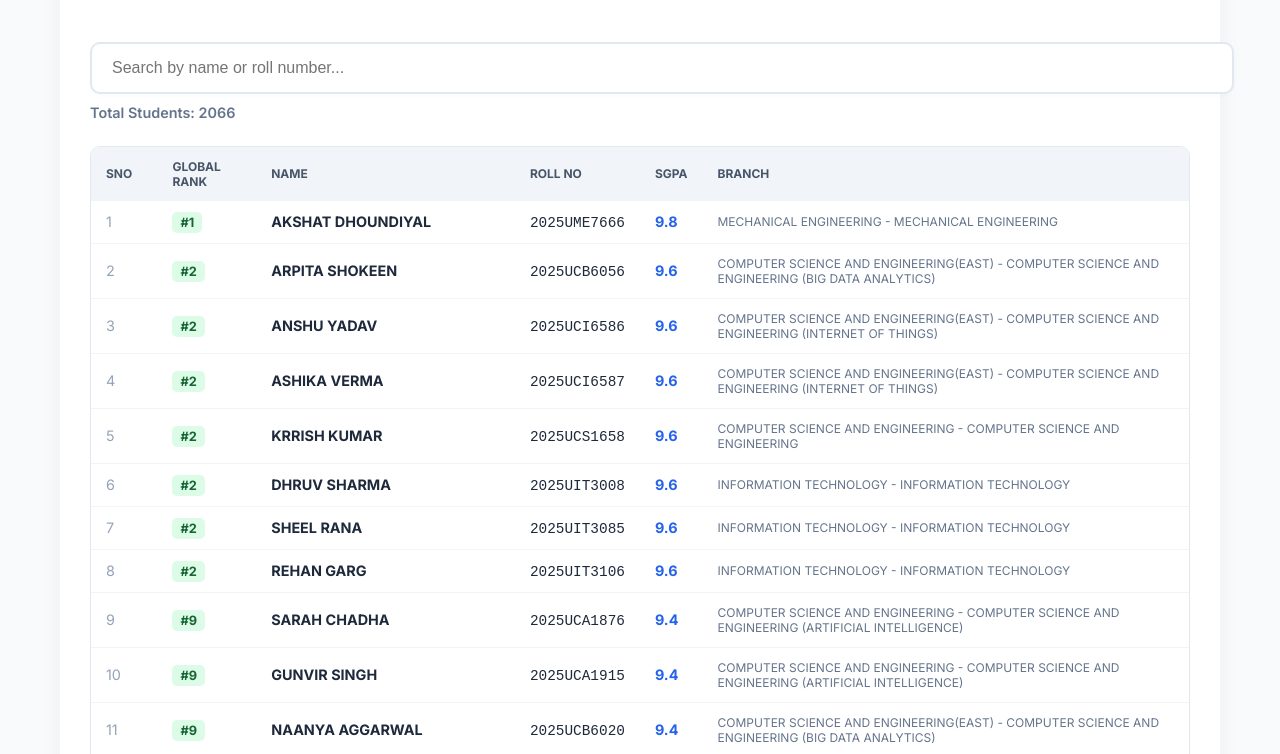
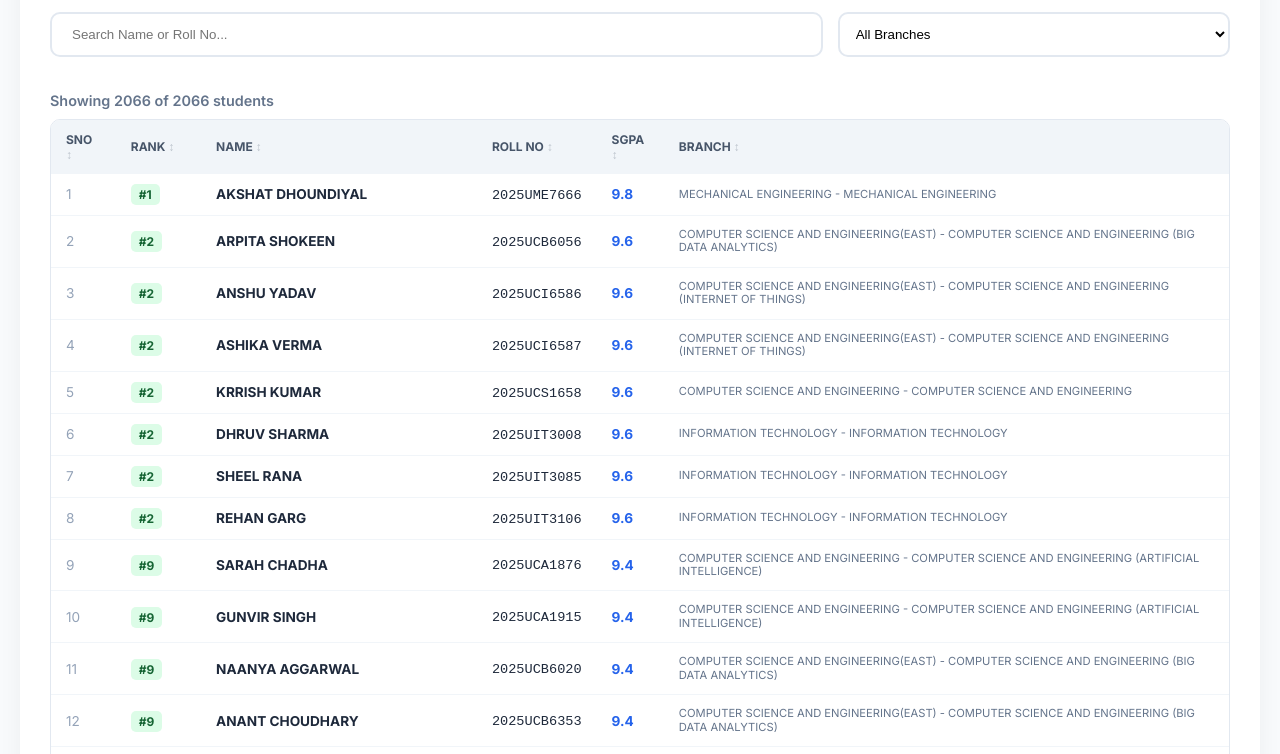
Before and after one commit to LIGHTUNCHARGED/Result, a plain HTML site: page index.html in a window 1280 px wide. Shown: the part 195-949 px from the top of the page. Drawn offline with Linux system fonts and the light colour scheme.

Commit message:
Revamp NSUT Result Portal layout and features
Updated layout and functionality for NSUT Result Portal, including enhanced search and filter options.

```diff
--- a/index.html
+++ b/index.html
@@ -22,17 +22,21 @@
         }
 
         .container {
-            max-width: 1100px;
-            margin: 40px auto;
+            max-width: 1200px;
+            margin: 20px auto;
             background: var(--card);
             padding: 30px;
             border-radius: 16px;
             box-shadow: 0 10px 25px rgba(0, 0, 0, 0.05);
         }
 
-        header { text-align: center; margin-bottom: 30px; }
+        header { text-align: center; margin-bottom: 20px; }
 
-        .search-container {
+        .controls-row {
+            display: flex;
+            gap: 15px;
+            margin-bottom: 20px;
+            flex-wrap: wrap;
             position: sticky;
             top: 0;
             background: var(--card);
@@ -41,23 +45,31 @@
         }
 
         .search-input {
-            width: 100%;
-            padding: 15px 20px;
-            font-size: 1rem;
+            flex: 2;
+            min-width: 250px;
+            padding: 12px 20px;
             border: 2px solid #e2e8f0;
             border-radius: 10px;
             outline: none;
-            transition: border-color 0.2s;
-            box-shadow: 0 2px 4px rgba(0,0,0,0.02);
         }
 
-        .search-input:focus { border-color: var(--primary); }
+        .branch-select {
+            flex: 1;
+            min-width: 200px;
+            padding: 12px;
+            border: 2px solid #e2e8f0;
+            border-radius: 10px;
+            background: white;
+            cursor: pointer;
+        }
 
-        .stats { margin: 10px 0; font-size: 0.9rem; color: #64748b; font-weight: 600; }
+        .search-input:focus, .branch-select:focus { border-color: var(--primary); }
+
+        .stats { font-size: 0.9rem; color: #64748b; font-weight: 600; margin-bottom: 10px; }
 
         .table-wrapper { overflow-x: auto; border: 1px solid #e2e8f0; border-radius: 10px; }
 
-        table { width: 100%; border-collapse: collapse; min-width: 700px; }
+        table { width: 100%; border-collapse: collapse; min-width: 800px; }
 
         th {
             background-color: #f1f5f9;
@@ -66,89 +78,137 @@
             text-transform: uppercase;
             color: #475569;
             text-align: left;
+            cursor: pointer;
+            user-select: none;
         }
 
-        td { padding: 12px 15px; border-bottom: 1px solid #f1f5f9; font-size: 0.9rem; }
+        th:hover { background-color: #e2e8f0; }
+        th::after { content: ' ↕'; opacity: 0.3; }
 
-        .sno-cell { color: #94a3b8; font-weight: 500; }
+        td { padding: 12px 15px; border-bottom: 1px solid #f1f5f9; font-size: 0.85rem; }
+
         .rank-pill {
             background: #dcfce7;
             color: #166534;
             padding: 3px 8px;
             border-radius: 5px;
-            font-size: 0.8rem;
+            font-size: 0.75rem;
             font-weight: 700;
         }
-        .sgpa-bold { color: var(--primary); font-weight: 700; }
 
+        .branch-tag {
+            font-size: 0.7rem;
+            color: #64748b;
+            display: block;
+            line-height: 1.2;
+        }
+
+        #loadingOverlay { text-align: center; padding: 50px; color: var(--primary); font-weight: bold; }
         #noResults { display: none; text-align: center; padding: 40px; color: #64748b; }
-
-        #loadingOverlay {
-            text-align: center;
-            padding: 50px;
-            font-weight: bold;
-            color: var(--primary);
-        }
     </style>
 </head>
 <body>
 
 <div class="container">
     <header>
-        <h1>NSUT Results 2025</h1>
-        <p>Full Batch List (2,066 Students)</p>
+        <h1>NSUT Result Portal 2025</h1>
+        <p>Full Batch Statistics & Search</p>
     </header>
 
-    <div class="search-container">
-        <input type="text" id="searchInput" class="search-input" placeholder="Search by name or roll number...">
-        <div id="stats" class="stats">Initializing...</div>
+    <div class="controls-row">
+        <input type="text" id="searchInput" class="search-input" placeholder="Search Name or Roll No...">
+        <select id="branchFilter" class="branch-select">
+            <option value="">All Branches</option>
+        </select>
     </div>
 
-    <div id="loadingOverlay">Loading Student Data...</div>
+    <div id="stats" class="stats">Loading Student Database...</div>
+    <div id="loadingOverlay">Processing 2,066 Records...</div>
 
     <div class="table-wrapper" id="tableWrapper" style="display:none;">
-        <table>
+        <table id="studentTable">
             <thead>
             <tr>
-                <th>SNo</th>
-                <th>Global Rank</th>
-                <th>Name</th>
-                <th>Roll No</th>
-                <th>SGPA</th>
-                <th>Branch</th>
+                <th onclick="sortTable('SNo')">SNo</th>
+                <th onclick="sortTable('Global Rank')">Rank</th>
+                <th onclick="sortTable('Name')">Name</th>
+                <th onclick="sortTable('Roll No')">Roll No</th>
+                <th onclick="sortTable('SGPA')">SGPA</th>
+                <th onclick="sortTable('Branch')">Branch</th>
             </tr>
             </thead>
             <tbody id="resultsBody"></tbody>
         </table>
     </div>
-    <div id="noResults">No matching students found.</div>
+    <div id="noResults">No students found matching your filters.</div>
 </div>
 
 <script>
     let studentData = [];
+    let currentSort = { column: 'SNo', asc: true };
 
     async function loadData() {
         try {
             const response = await fetch('NSUT_Batch_2025_Results.json');
             studentData = await response.json();
 
-            // Hide loader and show table
+            populateBranchFilter();
             document.getElementById('loadingOverlay').style.display = 'none';
             document.getElementById('tableWrapper').style.display = 'block';
 
-            updateStats(studentData.length);
-            renderTable(studentData); // Loads all 2066 rows
+            applyFilters();
         } catch (e) {
-            document.getElementById('stats').innerText = "Error loading data.";
-            document.getElementById('loadingOverlay').innerText = "Failed to load JSON file.";
+            document.getElementById('stats').innerText = "Error: JSON file not found.";
         }
+    }
+
+    function populateBranchFilter() {
+        const select = document.getElementById('branchFilter');
+        const branches = [...new Set(studentData.map(s => s.Branch))].sort();
+        branches.forEach(branch => {
+            const opt = document.createElement('option');
+            opt.value = branch;
+            opt.textContent = branch;
+            select.appendChild(opt);
+        });
+    }
+
+    function applyFilters() {
+        const searchTerm = document.getElementById('searchInput').value.toLowerCase().trim();
+        const branchTerm = document.getElementById('branchFilter').value;
+
+        let filtered = studentData.filter(s => {
+            const matchesSearch = s.Name.toLowerCase().includes(searchTerm) ||
+                s['Roll No'].toLowerCase().includes(searchTerm);
+            const matchesBranch = branchTerm === "" || s.Branch === branchTerm;
+            return matchesSearch && matchesBranch;
+        });
+
+        renderTable(filtered);
+        document.getElementById('stats').innerText = `Showing ${filtered.length} of ${studentData.length} students`;
+    }
+
+    function sortTable(column) {
+        currentSort.asc = (currentSort.column === column) ? !currentSort.asc : true;
+        currentSort.column = column;
+
+        studentData.sort((a, b) => {
+            let valA = a[column];
+            let valB = b[column];
+
+            if (typeof valA === 'string') {
+                return currentSort.asc ? valA.localeCompare(valB) : valB.localeCompare(valA);
+            } else {
+                return currentSort.asc ? valA - valB : valB - valA;
+            }
+        });
+
+        applyFilters();
     }
 
     function renderTable(data) {
         const tbody = document.getElementById('resultsBody');
         const noResults = document.getElementById('noResults');
-
-
         tbody.innerHTML = '';
 
         if (data.length === 0) {
@@ -157,39 +217,25 @@
         }
 
         noResults.style.display = 'none';
-
         const fragment = document.createDocumentFragment();
 
         data.forEach(student => {
             const tr = document.createElement('tr');
             tr.innerHTML = `
-                <td class="sno-cell">${student.SNo}</td>
+                <td style="color:#94a3b8">${student.SNo}</td>
                 <td><span class="rank-pill">#${student['Global Rank']}</span></td>
                 <td><strong>${student.Name}</strong></td>
                 <td><code>${student['Roll No']}</code></td>
-                <td class="sgpa-bold">${student.SGPA}</td>
-                <td style="font-size: 0.75rem; color: #64748b;">${student.Branch}</td>
+                <td style="font-weight:700; color:#2563eb">${student.SGPA}</td>
+                <td><span class="branch-tag">${student.Branch}</span></td>
             `;
             fragment.appendChild(tr);
         });
-
         tbody.appendChild(fragment);
     }
 
-    function updateStats(count) {
-        document.getElementById('stats').innerText = `Total Students: ${count}`;
-    }
-
-    document.getElementById('searchInput').addEventListener('input', (e) => {
-        const val = e.target.value.toLowerCase().trim();
-        const filtered = studentData.filter(s =>
-            s.Name.toLowerCase().includes(val) ||
-            s['Roll No'].toLowerCase().includes(val)
-        );
-
-        renderTable(filtered);
-        updateStats(filtered.length);
-    });
+    document.getElementById('searchInput').addEventListener('input', applyFilters);
+    document.getElementById('branchFilter').addEventListener('change', applyFilters);
 
     loadData();
 </script>
```
